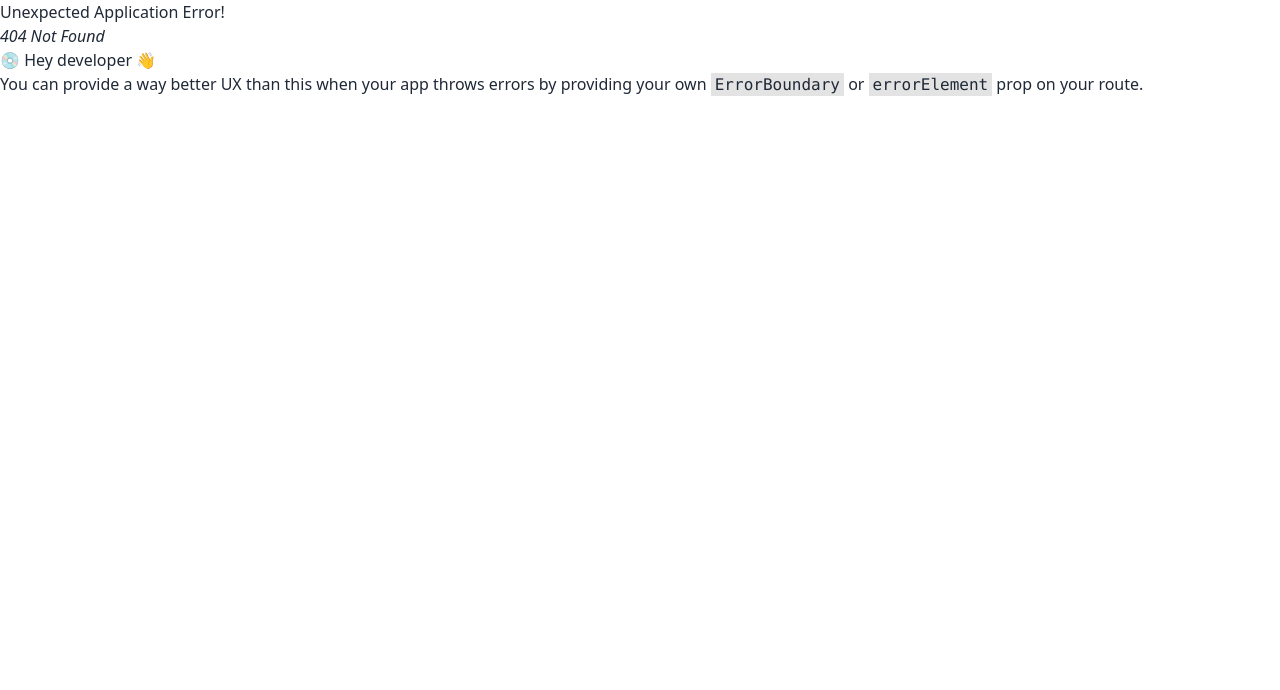
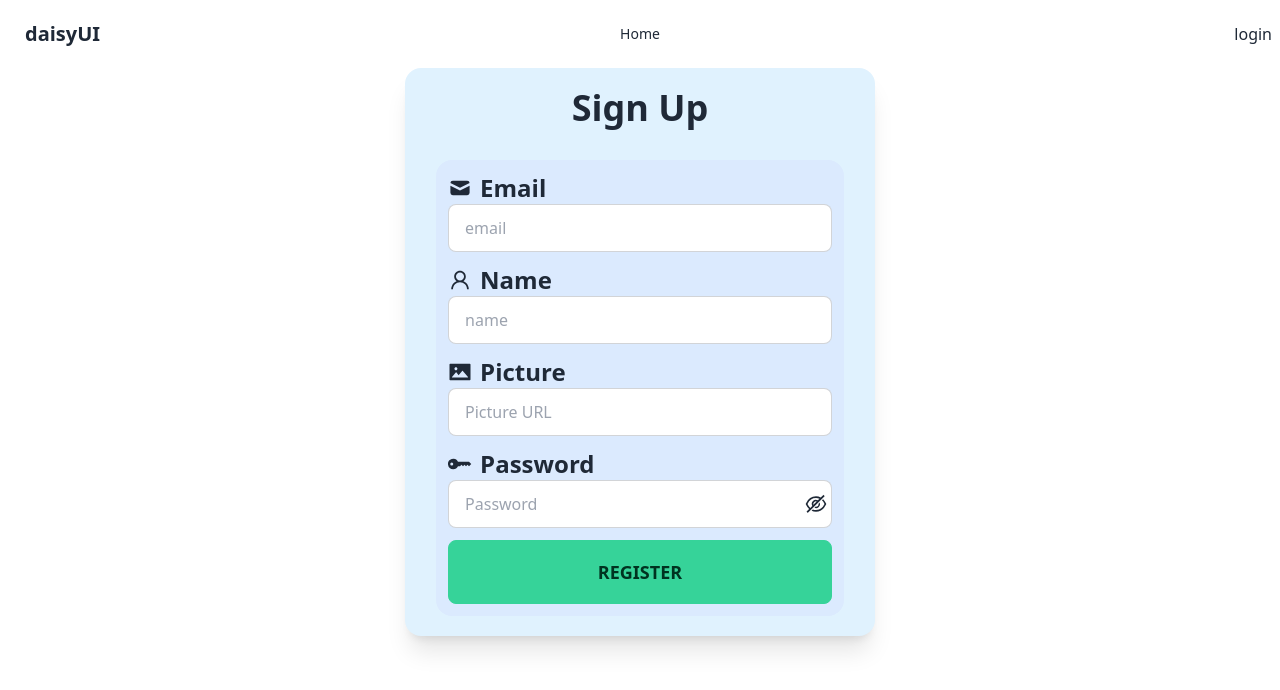
Before and after one commit to habib33-3/corp-event-client, a React (Vite) app: page /register in a window 1280 px wide. Before the commit this address had no page. Shown: the top 690 px of the page. Built offline with nearby package versions, Linux system fonts and the light colour scheme.

Commit message:
created login page

```diff
--- /dev/null
+++ b/src/pages/Registration/Registration.jsx
@@ -0,0 +1,90 @@
+import { HiMail } from "react-icons/hi";
+import { BsKeyFill } from "react-icons/bs";
+import {
+  AiOutlineUser,
+  AiFillPicture,
+  AiOutlineEye,
+  AiOutlineEyeInvisible,
+} from "react-icons/ai";
+import { useState } from "react";
+
+const Registration = () => {
+  const [passwordShow, setPasswordShow] = useState(false);
+
+  return (
+    <div>
+      <div className="card shadow-xl p-5 w-2/5 mx-auto bg-sky-100">
+        <h2 className="text-center text-4xl font-bold">Sign Up</h2>
+        <div className="card bg-blue-100 p-3 w-[95%] mx-auto mt-8">
+          <form
+            className="space-y-3"
+            action=""
+          >
+            <div className="form-control ">
+              <label className=" flex text-2xl items-center gap-2">
+                <HiMail />
+                <span className="text-2xl font-semibold inline">Email</span>
+              </label>
+              <input
+                type="email"
+                placeholder="email"
+                className="input input-bordered"
+                required
+              />
+            </div>
+            <div className="form-control ">
+              <label className=" flex text-2xl items-center gap-2">
+                <AiOutlineUser />
+                <span className="text-2xl font-semibold inline">Name</span>
+              </label>
+              <input
+                type="text"
+                placeholder="name"
+                className="input input-bordered"
+                required
+              />
+            </div>
+            <div className="form-control ">
+              <label className=" flex text-2xl items-center gap-2">
+                <AiFillPicture />
+                <span className="text-2xl font-semibold inline">Picture</span>
+              </label>
+              <input
+                type="text"
+                placeholder="Picture URL"
+                className="input input-bordered"
+                required
+              />
+            </div>
+            <div className="form-control relative">
+              <label className=" flex text-2xl items-center gap-2">
+                <BsKeyFill />
+                <span className="text-2xl font-semibold inline">Password</span>
+              </label>
+              <input
+                type={passwordShow ? "text" : "password"}
+                placeholder="Password"
+                className="input input-bordered"
+                required
+              />
+              <div
+                onClick={() => setPasswordShow(!passwordShow)}
+                className="text-2xl absolute right-1 bottom-3"
+              >
+                {passwordShow ? <AiOutlineEye /> : <AiOutlineEyeInvisible />}
+              </div>
+            </div>
+            <button
+              type="submit"
+              className="btn btn-success btn-lg w-full mt-2"
+            >
+              Register
+            </button>
+          </form>
+        </div>
+      </div>
+    </div>
+  );
+};
+
+export default Registration;
--- a/src/router/Router.jsx
+++ b/src/router/Router.jsx
@@ -1,6 +1,7 @@
 import { createBrowserRouter } from "react-router-dom";
 import Root from "../layout/Root";
 import Home from "../pages/Home/Home";
+import Registration from "../pages/Registration/Registration";
 
 const router = createBrowserRouter([
   {
@@ -11,6 +12,11 @@ const router = createBrowserRouter([
         path: "/",
         element: <Home />,
       },
+
+      {
+        path:"/register",
+        element:<Registration/>
+      }
     ],
   },
 ]);
```
